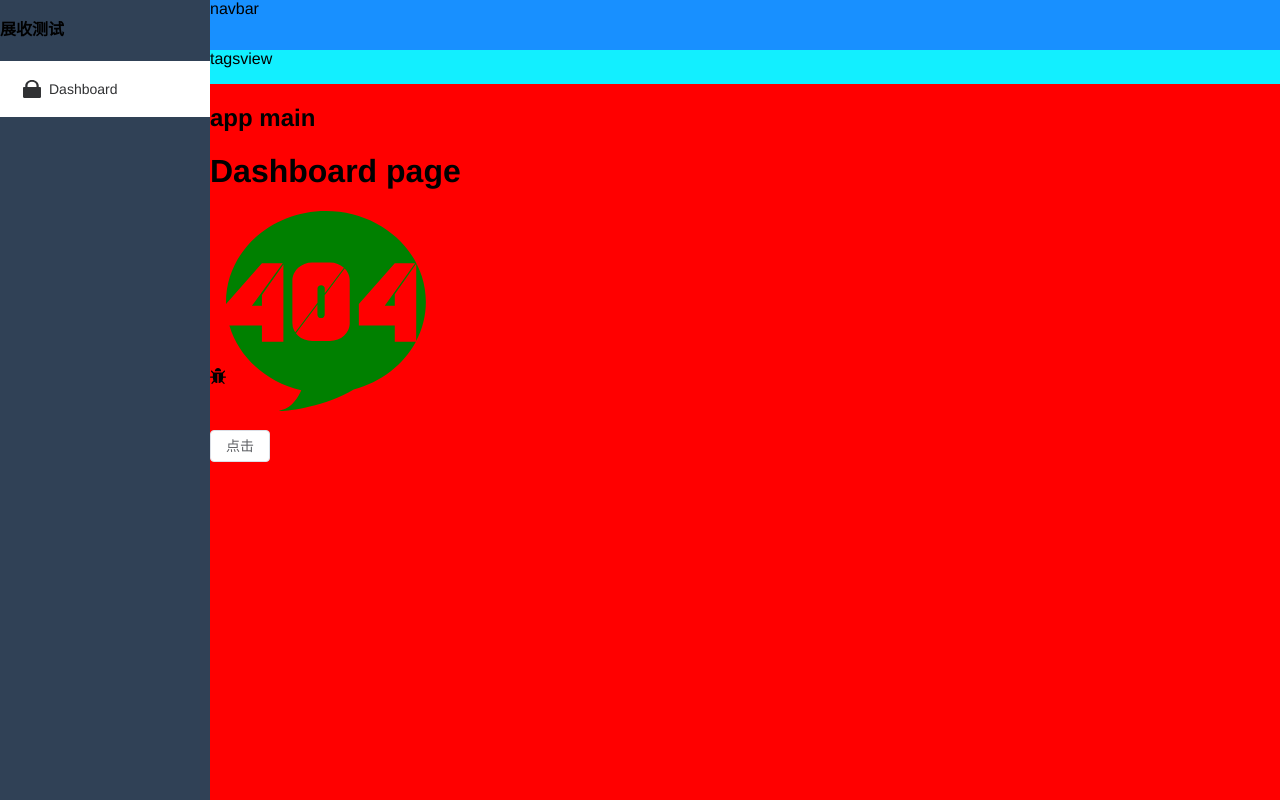
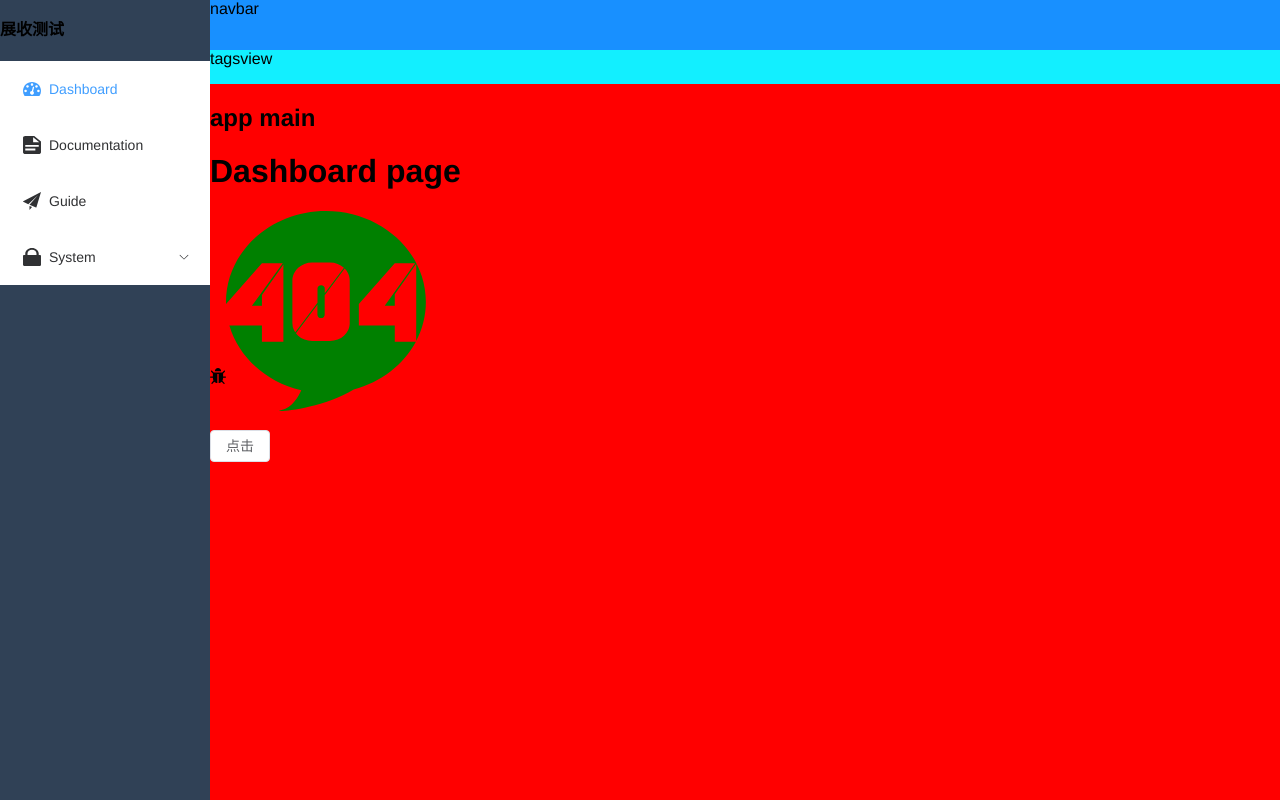
Before and after one commit to badmen007/vue-admin, a Vue app: page /dashboard in a window 1280 px wide. Built offline with nearby package versions, Linux system fonts and the light colour scheme.

Commit message:
feat: 菜单

```diff
--- a/package.json
+++ b/package.json
@@ -11,8 +11,10 @@
     "prepare": "husky install"
   },
   "dependencies": {
+    "@types/path-browserify": "^1.0.0",
     "element-plus": "^2.3.9",
     "normalize.css": "^8.0.1",
+    "path-browserify": "^1.0.1",
     "pinia": "^2.1.6",
     "unplugin-element-plus": "^0.8.0",
     "vue": "^3.3.4",
--- a/src/components.d.ts
+++ b/src/components.d.ts
@@ -12,6 +12,7 @@
     ElIcon: typeof import('element-plus/es')['ElIcon']
     ElMenu: typeof import('element-plus/es')['ElMenu']
     ElMenuItem: typeof import('element-plus/es')['ElMenuItem']
+    ElSubMenu: typeof import('element-plus/es')['ElSubMenu']
     HelloWorld: typeof import('./components/HelloWorld.vue')['default']
     RouterLink: typeof import('vue-router')['RouterLink']
     RouterView: typeof import('vue-router')['RouterView']
--- a/src/components/Sidebar/SidebarItem.vue
+++ b/src/components/Sidebar/SidebarItem.vue
@@ -1,12 +1,101 @@
 <template>
-  <div class="sidebar-item-container">
-    <el-menu-item index="1">
-      <el-icon>
-        <svg-icon class="menu-icon" icon-class="lock"></svg-icon>
-      </el-icon>
+  <div class="sidebar-item-container" v-if="!item.meta || !item.meta.hidden">
+    <!-- 如果有一个孩子，或者没孩子，或者有一个孩子但是被hidden了 -->
+    <template v-if="theOnlyOneChildRoute">
+      <!-- 如果没有meta属性意味着不必渲染了 -->
+      <el-menu-item
+        :index="resolvePath(theOnlyOneChildRoute.path)"
+        v-if="theOnlyOneChildRoute.meta"
+      >
+        <el-icon v-if="icon">
+          <svg-icon class="menu-icon" :icon-class="icon"></svg-icon>
+        </el-icon>
+        <template #title>
+          <span>{{ theOnlyOneChildRoute.meta?.title }}</span>
+        </template>
+      </el-menu-item>
+    </template>
+    <!-- 多个子路由时 -->
+    <el-sub-menu v-else :index="resolvePath(item.path)" popper-appendto-body>
       <template #title>
-        <span>Dashboard</span>
+        <el-icon v-if="item.meta?.icon">
+          <svg-icon class="menu-icon" :icon-class="item.meta.icon"> </svg-icon>
+        </el-icon>
+        <span class="submenu-title">{{ item.meta?.title }}</span>
       </template>
-    </el-menu-item>
+      <sidebar-item
+        v-for="child in item.children"
+        :key="child.path"
+        :is-nest="true"
+        :item="child"
+        :base-path="resolvePath(child.path)"
+      >
+      </sidebar-item>
+    </el-sub-menu>
   </div>
 </template>
+<script setup lang="ts">
+import type { PropType } from "vue"
+import type { RouteRecordRaw } from "vue-router"
+import path from "path-browserify"
+const props = defineProps({
+  item: {
+    type: Object as PropType<RouteRecordRaw>,
+    required: true
+  },
+  basePath: {
+    // 父路由路径（子路由路径如果是相对的 要基于父路径）
+    type: String,
+    required: true
+  }
+})
+// 渲染菜单主要先看子路由
+// 比如我们的路由 一级路由一般都是layout组件 二级路由才是我们考虑要渲染成菜单的
+const showingChildNumber = computed(() => {
+  // hidden路由排除掉 只算可渲染子路由
+  const children = (props.item.children || []).filter((child) => {
+    if (child.meta && child.meta.hidden) return false
+    return true
+  })
+  return children.length
+})
+// 要渲染的单个路由 如果该路由只有一个子路由 默认直接渲染这个子路由
+// theOnlyOneChildRoute直接通过el-menu-item组件来渲染
+const { item } = toRefs(props)
+const theOnlyOneChildRoute = computed(() => {
+  // 多个children时 直接return null 多children需要用el-submenu来渲染并递归
+  if (showingChildNumber.value > 1) {
+    return null
+  }
+  // 只有一个子路由 还要筛选路由meta里有无hidden属性 hidden：true则过滤出去 不用
+  //管
+  // 路由meta里我们会配置hidden属性表示不渲染成菜单，比如login 401 404页面是不渲
+  //染成菜单的
+  if (item.value.children) {
+    for (const child of item.value.children) {
+      if (!child.meta || !child.meta.hidden) {
+        return child
+      }
+    }
+  }
+  // showingChildNumber === 0 无可渲染的子路由 （可能有子路由 hidden属性为true）
+  // 无可渲染chiildren时 把当前路由item作为仅有的子路由渲染
+  return {
+    ...props.item,
+    path: "" // resolvePath避免resolve拼接时 拼接重复
+  }
+})
+// menu icon
+const icon = computed(() => {
+  // 子路由 如果没有icon就用父路由的
+  return (
+    theOnlyOneChildRoute.value?.meta?.icon ||
+    (props.item.meta && props.item.meta.icon)
+  )
+})
+// 利用path.resolve 根据父路径+子路径 解析成正确路径 子路径可能是相对的
+// resolvePath在模板中使用
+const resolvePath = (childPath: string) => {
+  return path.resolve(props.basePath, childPath)
+}
+</script>
--- a/src/components/Sidebar/index.vue
+++ b/src/components/Sidebar/index.vue
@@ -10,12 +10,18 @@
     :collapse="isCollapse"
     :collapse-transition="true"
   >
-    <sidebar-item></sidebar-item>
+    <sidebar-item
+      v-for="route in menuRoutes"
+      :key="route.path"
+      :item="route"
+      :base-path="route.path"
+    ></sidebar-item>
   </el-menu>
 </template>
 
 <script setup lang="ts">
 import scssVariables from "@/styles/variables.module.scss"
+import { routes } from "@/router"
 
 const route = useRoute()
 
@@ -25,4 +31,6 @@
 })
 
 const isCollapse = ref(false)
+
+const menuRoutes = computed(() => routes)
 </script>
--- a/src/router/index.ts
+++ b/src/router/index.ts
@@ -30,7 +30,11 @@
         path: "index",
         name: "Guide",
         component: () =>
-          import(/* webpackChunkName: "guide" */ "@/views/guide/index.vue")
+          import(/* webpackChunkName: "guide" */ "@/views/guide/index.vue"),
+        meta: {
+          title: "Guide",
+          icon: "guide"
+        }
       }
     ]
   },
@@ -48,8 +52,7 @@
         component: () =>
           import(/* webpackChunkName: "menu" */ "@/views/system/menu.vue"),
         meta: {
-          title: "Menu Management",
-          icon: "list"
+          title: "Menu Management"
         }
       },
       {
@@ -57,8 +60,7 @@
         component: () =>
           import(/* webpackChunkName: "role" */ "@/views/system/role.vue"),
         meta: {
-          title: "Role Management",
-          icon: "list"
+          title: "Role Management"
         }
       },
       {
@@ -66,8 +68,7 @@
         component: () =>
           import(/* webpackChunkName: "role" */ "@/views/system/user.vue"),
         meta: {
-          title: "User Management",
-          icon: "list"
+          title: "User Management"
         }
       }
     ]
@@ -88,7 +89,8 @@
             /* webpackChunkName: "dashboard" */ "@/views/dashboard/index.vue"
           ),
         meta: {
-          title: "Dashboard"
+          title: "Dashboard",
+          icon: "dashboard"
         }
       }
     ]
--- a/src/styles/sidebar.scss
+++ b/src/styles/sidebar.scss
@@ -8,5 +8,22 @@
     .el-menu {
       border: none;
     }
+    // 菜单收起时的样式调整
+    .el-menu--collapse {
+      // 隐藏submenu title
+      .submenu-title {
+        display: none;
+      }
+    }
+    .el-submenu {
+      .el-menu {
+        .el-menu-item {
+          background-color: $subMenuBg !important;
+          &:hover {
+            background-color: $subMenuHover !important;
+          }
+        }
+      }
+    }
   }
 }
```
Also changed, not shown: src/styles/variables.module.scss (indentation only), 1 other file (tests, documents, lock files or other folders).
